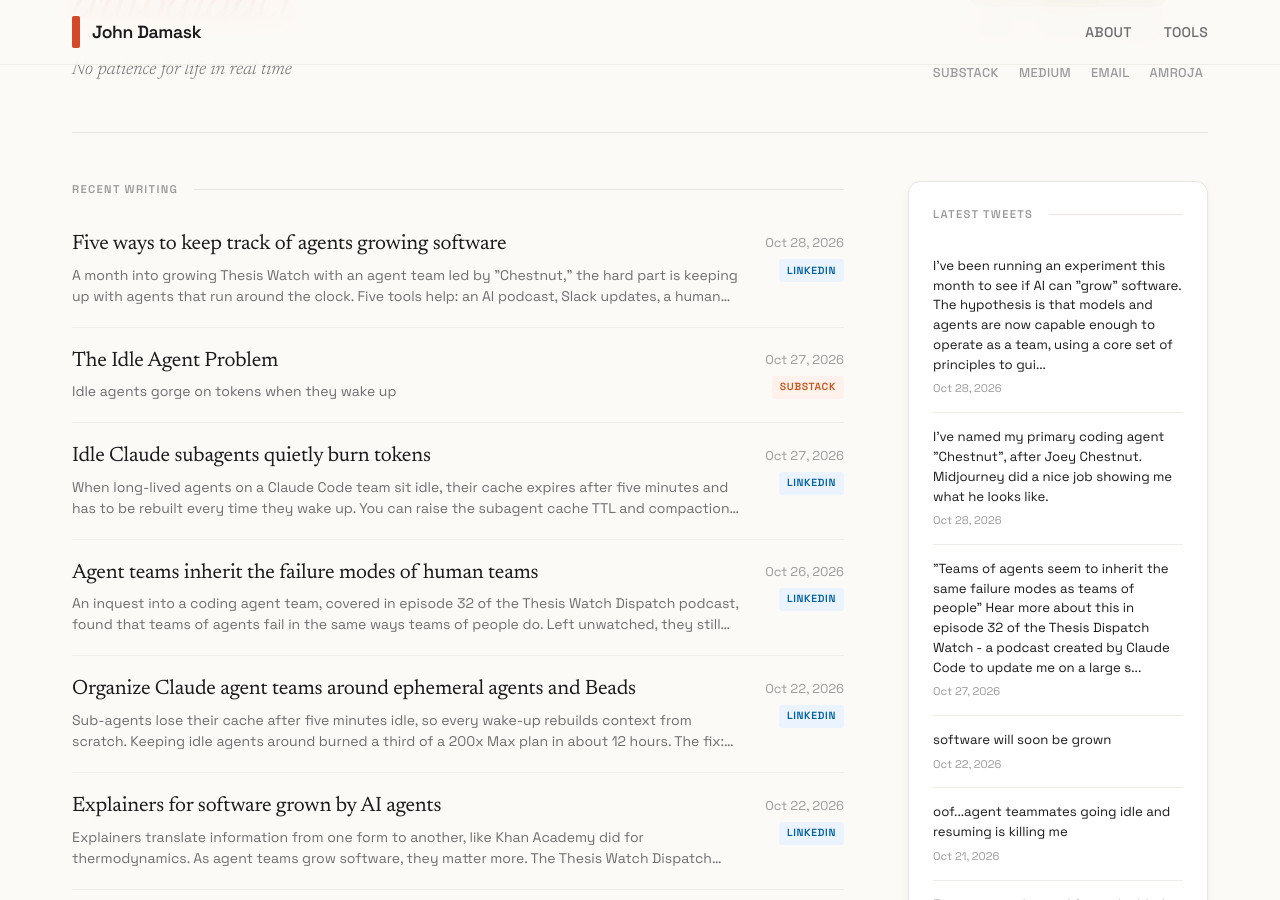
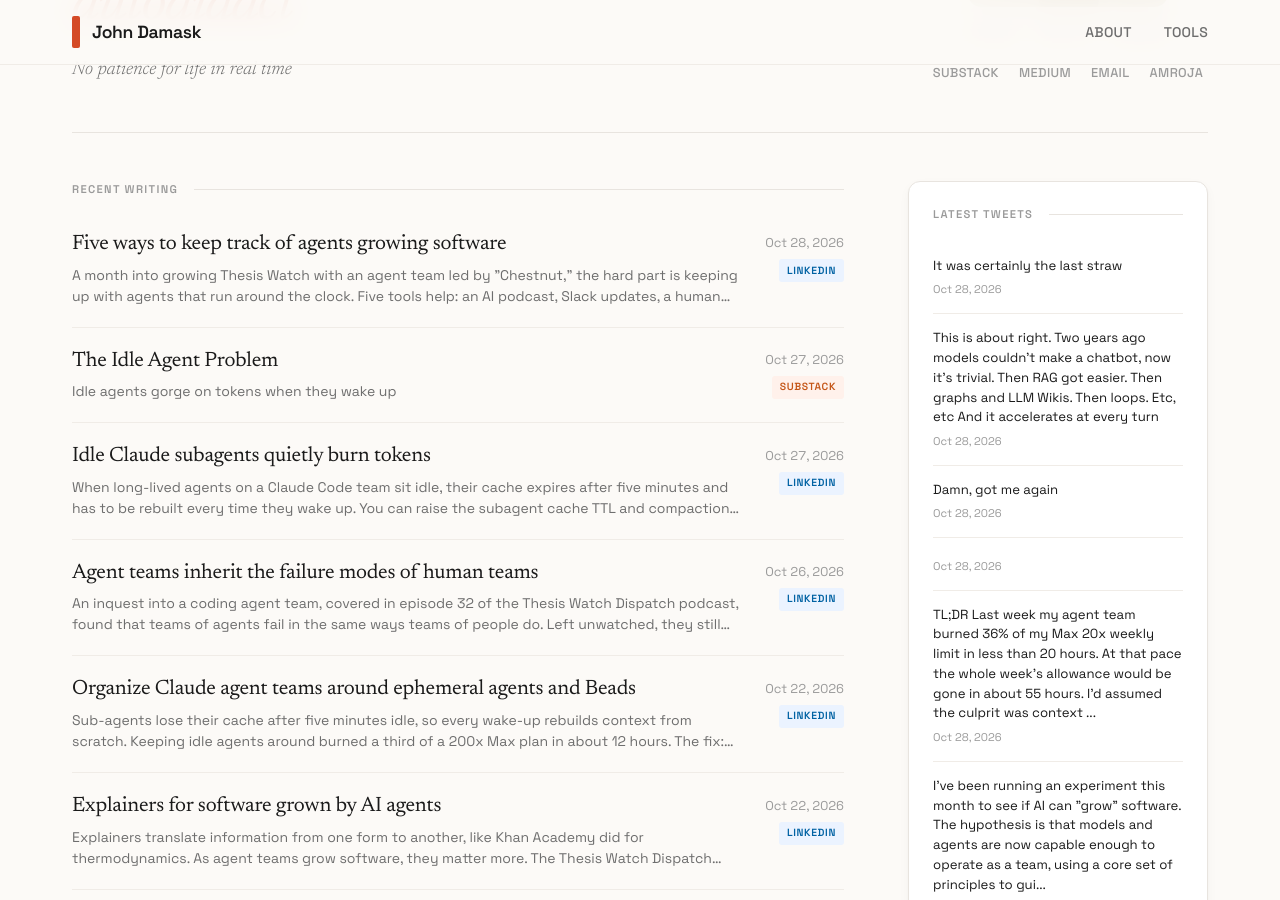
Before and after one commit to jbdamask/jbdamask.github.io, a Jekyll site: the page built from index.html, in a window 1280 px wide and 900 px high, scrolled down 362 px. Built offline with Jekyll 4.4.1, drawn with Linux system fonts in a browser that asks for light colours; the list of posts is cut into pages by our own code; some of the changed text lies outside the part shown.

Commit message:
Update Twitter posts

```diff
--- a/_data/twitter-posts.yml
+++ b/_data/twitter-posts.yml
@@ -2,6 +2,42 @@
 # Fetches latest tweets and merges with existing posts
 # Keeps max 150 most recent tweets (LIFO)
 
+- title: It was certainly the last straw
+  source: twitter
+  url: https://twitter.com/jbdamask/status/2115550653095260278
+  date: '2026-10-28'
+  excerpt: It was certainly the last straw
+  image: ''
+- title: This is about right. Two years ago models couldn't make a chatbot, now it's
+    trivial. Then RAG got ea...
+  source: twitter
+  url: https://twitter.com/jbdamask/status/2115542708895055929
+  date: '2026-10-28'
+  excerpt: This is about right. Two years ago models couldn't make a chatbot, now
+    it's trivial. Then RAG got easier. Then graphs and LLM Wikis. Then loops. Etc,
+    etc And it accelerates at every turn
+  image: ''
+- title: Damn, got me again
+  source: twitter
+  url: https://twitter.com/jbdamask/status/2115541708750356581
+  date: '2026-10-28'
+  excerpt: Damn, got me again
+  image: ''
+- title: ''
+  source: twitter
+  url: https://twitter.com/jbdamask/status/2115540579383918965
+  date: '2026-10-28'
+  excerpt: ''
+  image: ''
+- title: TL;DR Last week my agent team burned 36% of my Max 20x weekly limit in less
+    than 20 hours. At that p...
+  source: twitter
+  url: https://twitter.com/jbdamask/status/2115515191039545712
+  date: '2026-10-28'
+  excerpt: TL;DR Last week my agent team burned 36% of my Max 20x weekly limit in
+    less than 20 hours. At that pace the whole week’s allowance would be gone in about
+    55 hours. I’d assumed the culprit was context ...
+  image: ''
 - title: I've been running an experiment this month to see if AI can "grow" software.
     The hypothesis is that ...
   source: twitter
@@ -1147,47 +1183,3 @@
   excerpt: Starting to use paid promotions to get out the word about Now I Get It!
     We'll see if it does anything for this little niche product
   image: https://pbs.twimg.com/news_img/2083580786825977856/WpSY4Ga8?format=jpg&name=orig
-- title: Graphic design won't be replaced by AI anytime soon. Constantly having to
-    tell an agent "shrink by 2...
-  source: twitter
-  url: https://twitter.com/jbdamask/status/2083571633600520248
-  date: '2026-08-01'
-  excerpt: Graphic design won't be replaced by AI anytime soon. Constantly having
-    to tell an agent "shrink by 20%", "distribute those evenly", "move the logo to
-    the upper" right, then waiting isn't fun or fast.
-  image: ''
-- title: Interesting how little applied knowledge Opus 4.8 has around application
-    evals. I had to wrestle it ...
-  source: twitter
-  url: https://twitter.com/jbdamask/status/2083538793349456176
-  date: '2026-08-01'
-  excerpt: Interesting how little applied knowledge Opus 4.8 has around application
-    evals. I had to wrestle it to make a subsystem; and even then it lacked basic
-    intuition. Opus 5 has a May 2026 cutoff so maybe ...
-  image: ''
-- title: Here's a trace showing why asking your model to self-judge is a bad idea.
-    "Naïve judge says Haiku wo...
-  source: twitter
-  url: https://twitter.com/jbdamask/status/2083518563373940810
-  date: '2026-08-01'
-  excerpt: Here's a trace showing why asking your model to self-judge is a bad idea.
-    "Naïve judge says Haiku worse → switch judge → new judge says Haiku fine → report
-    the second"
-  image: ''
-- title: I laughed at this part of Open 5's system prompt. Definitely would like to
-    know what it really think...
-  source: twitter
-  url: https://twitter.com/jbdamask/status/2083504330213109767
-  date: '2026-08-01'
-  excerpt: I laughed at this part of Open 5's system prompt. Definitely would like
-    to know what it really thinks
-  image: ''
-- title: Rational model routing is when you select a model because you have used it
-    enough in a given setting...
-  source: twitter
-  url: https://twitter.com/jbdamask/status/2083362293853630781
-  date: '2026-08-01'
-  excerpt: Rational model routing is when you select a model because you have used
-    it enough in a given setting, know the general inputs/outputs, and have a good
-    reason to use it. At this point, I'm happy doing ...
-  image: ''
```
